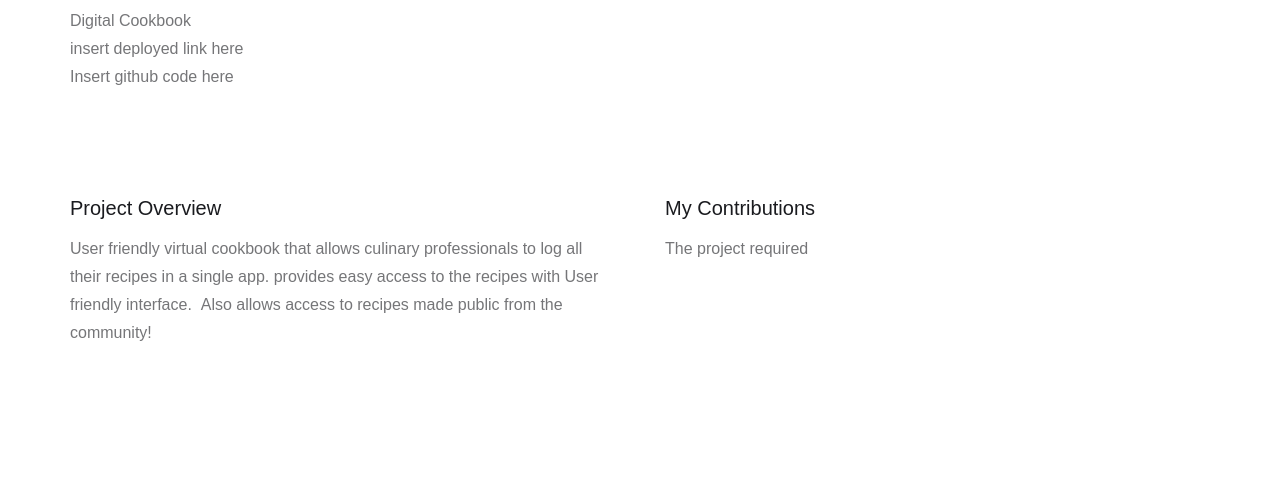
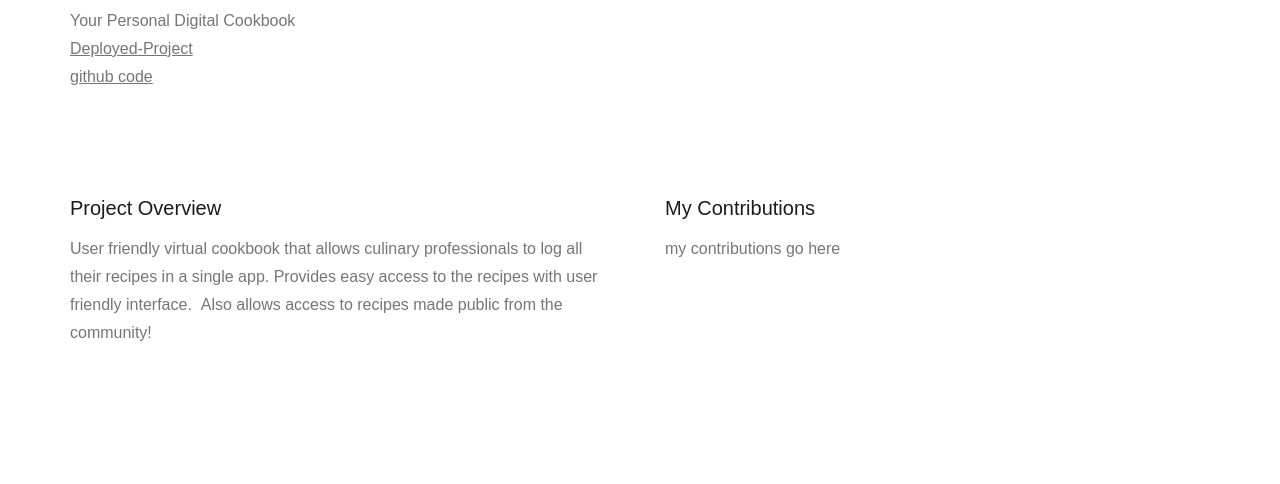
Before and after one commit to rod080/Proffessional-Portfolio, a plain HTML site: page work/recipe-tree.html in a window 1280 px wide. Shown: the part 311-795 px from the top of the page. Drawn offline with nearby package versions, Linux system fonts and the light colour scheme; grey boxes are pictures that could not be loaded; a script that the page names is missing.

Commit message:
project links included

```diff
--- a/work/project-1.html
+++ b/work/recipe-tree.html
@@ -4,7 +4,7 @@
 <html data-wf-page="5d66e87612f424187cc5b752" data-wf-site="5d66e87612f4240dcfc5b749">
 <head>
   <meta charset="utf-8">
-  <title>Project 1</title>
+  <title>recipe-tree</title>
   <meta content="Project 1" property="og:title">
   <meta content="width=device-width, initial-scale=1" name="viewport">
   <meta content="Webflow" name="generator">
@@ -32,17 +32,21 @@
       <div class="w-layout-grid project-overview-grid">
         <div id="w-node-f2c6de040bbf-7cc5b752">
           <h1 class="heading-jumbo">Recipe-Tree</h1>
-          <div class="paragraph-light">Digital Cookbook</div>
-          <div class="paragraph-light">insert deployed link here</div>
-          <div class="paragraph-light">Insert github code here</div>
+          <div class="paragraph-light">Your Personal Digital Cookbook</div>
+          <div class="paragraph-light">
+            <a href="https://recipe-tree-rdsg.herokuapp.com">Deployed-Project</a>
+          </div>
+          <div class="paragraph-light">
+            <a href="https://github.com/rod080/project_2">github code</a>
+          </div>
         </div>
         <div id="w-node-f2c6de040bc4-7cc5b752">
           <div class="position-name-text">Project Overview</div>
-          <div class="paragraph-light cc-position-name">User friendly virtual cookbook that allows culinary professionals to log all their recipes in a single app. provides easy access to the recipes with User friendly interface.  Also allows access to recipes made public from the community!</div>
+          <div class="paragraph-light cc-position-name">User friendly virtual cookbook that allows culinary professionals to log all their recipes in a single app. Provides easy access to the recipes with user friendly interface.  Also allows access to recipes made public from the community!</div>
         </div>
         <div id="w-node-f2c6de040bc9-7cc5b752">
           <div class="position-name-text">My Contributions</div>
-          <div class="paragraph-light cc-position-name">The project required </div>
+          <div class="paragraph-light cc-position-name">my contributions go here</div>
         </div>
       </div>
     </div>
```
Also changed, not shown: about.html (+4 -4 lines), index.html (+2 -2 lines), work/project-4.html (+10 -10 lines), work/woke.html (renamed from work/project-2.html, +7 -2 lines).
